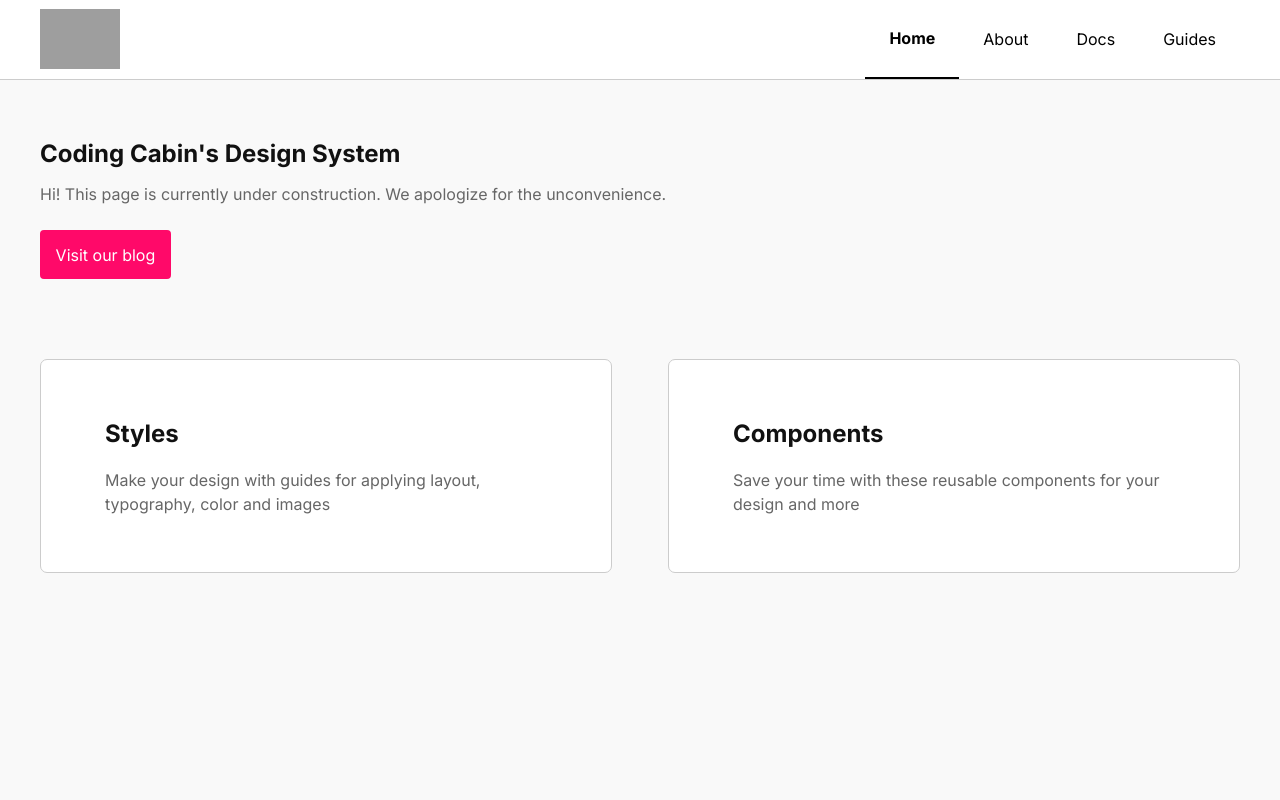
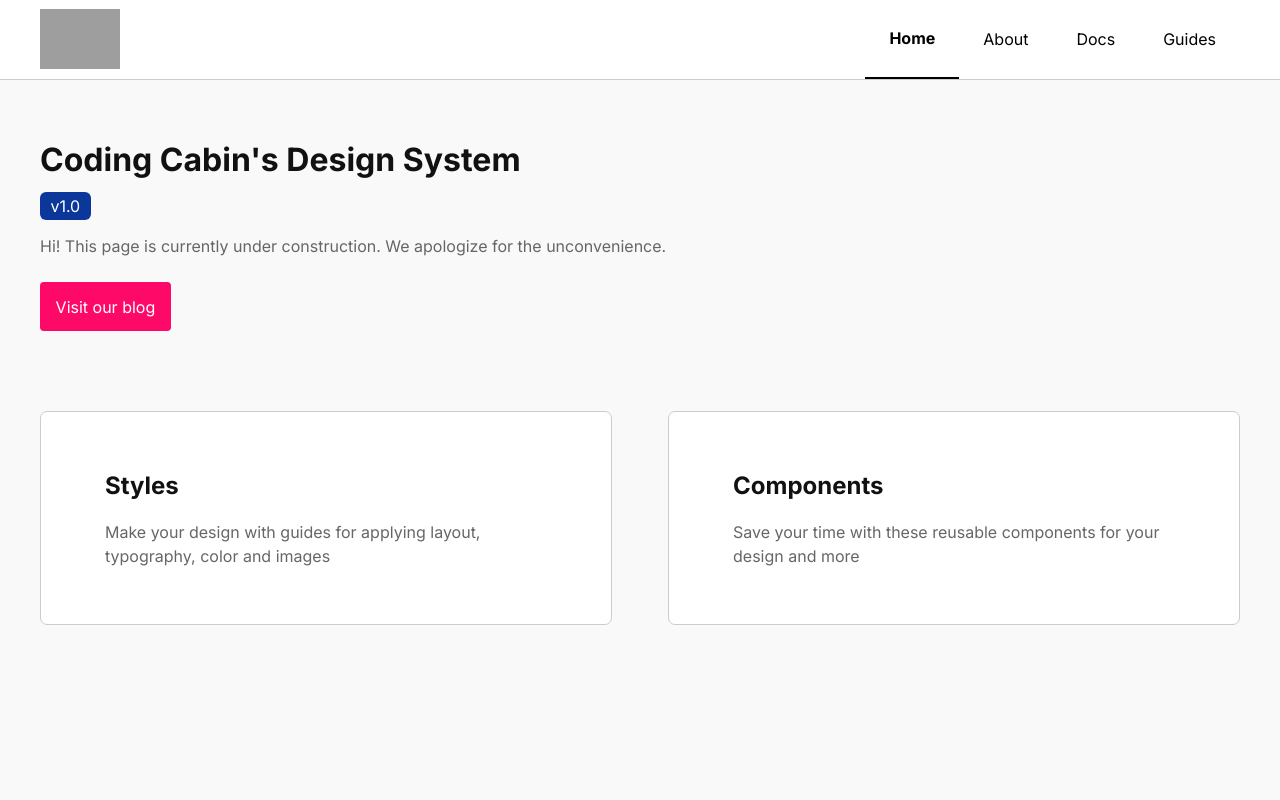
Before and after one commit to coding-cabin/design-system, a Next.js app: page / in a window 1280 px wide. Shown: the top 800 px of the page. Built offline with nearby package versions, Linux system fonts and the light colour scheme; grey boxes are pictures that could not be loaded.

Commit message:
Customizing the index file

```diff
--- a/components/ui/Breadcrumbs.js
+++ b/components/ui/Breadcrumbs.js
@@ -3,7 +3,6 @@ import styled, { css } from "styled-components";
 import { width, colors, breakpoints } from "../../styles/variables";
 
 import Link from "next/link";
-// import { useRouter } from "next/router";
 
 const BreadCrumb = styled.section`
   width: 100%;
--- a/pages/index.js
+++ b/pages/index.js
@@ -12,8 +12,20 @@ import { colors } from "../styles/variables";
 import data from "../data/home.json";
 
 const Title = styled.h1`
+  font-size: 32px;
   margin-bottom: 0.65rem;
   color: ${colors.headingColor};
+`;
+
+const Version = styled.div`
+  margin-bottom: 1rem;
+
+  span {
+    background-color: ${colors.accentColorThree};
+    color: ${colors.white};
+    padding: 0.25rem 0.65rem;
+    border-radius: 6px;
+  }
 `;
 
 const Text = styled.p`
@@ -26,6 +38,9 @@ export default function Home() {
       <Layout pageTitle="Home">
         <Container>
           <Title>Coding Cabin's Design System</Title>
+          <Version>
+            <span>v1.0</span>
+          </Version>
           <Text>
             Hi! This page is currently under construction. We apologize for the
             unconvenience.
```
